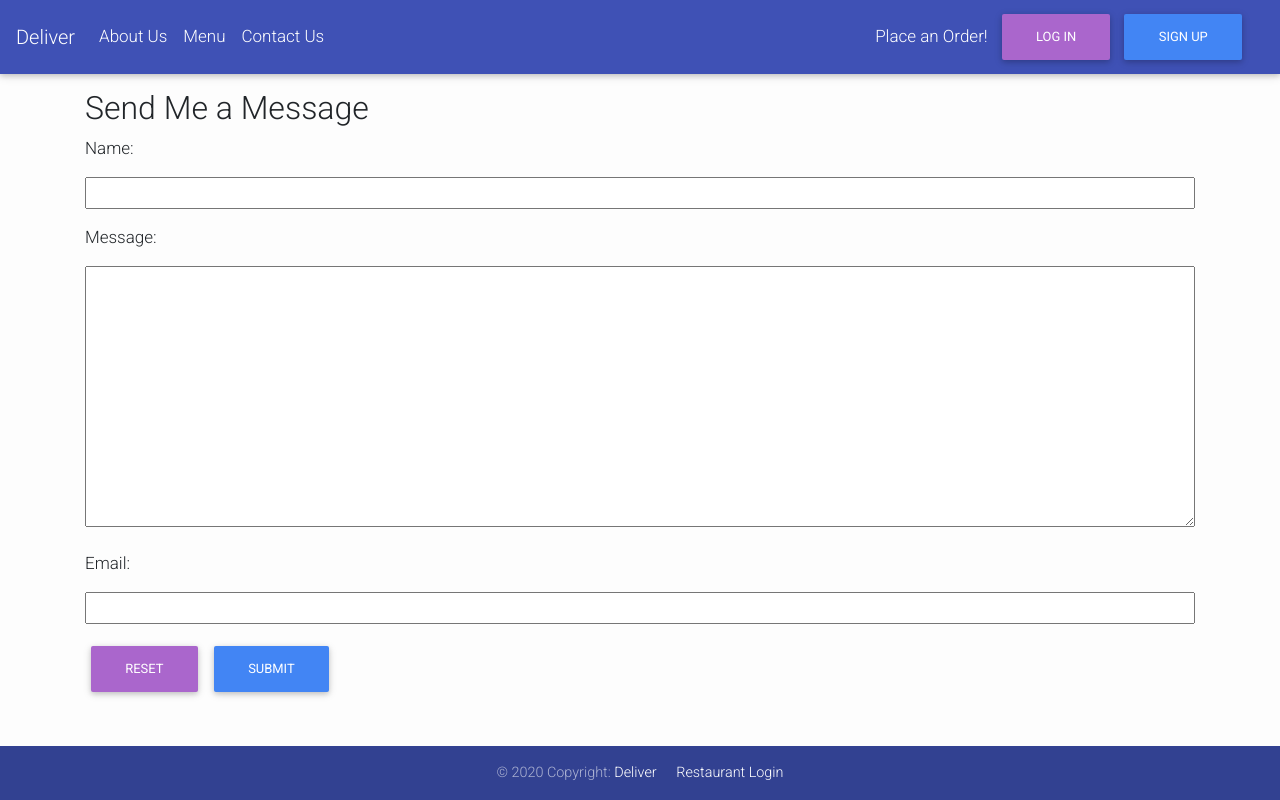
After one commit to abdulwahed-mansour/django-x, a Django app: page /contact/ in a window 1280 px wide. The commit adds this page. Run offline with Django 3.2, Linux system fonts and the light colour scheme; some libraries are stand-ins or nearby versions.

Commit message:
contact form done!

```diff
--- /dev/null
+++ b/pages/forms.py
@@ -0,0 +1,37 @@
+from django import forms
+from django.contrib.auth.forms import UserCreationForm
+from django.contrib.auth.models import User
+
+
+def should_be_empty(value):
+    if value:
+        raise forms.ValidationError('Field is not empty')
+
+
+class ContactForm(forms.Form):
+    name = forms.CharField(max_length=80)
+    message = forms.CharField(widget=forms.Textarea)
+    email = forms.EmailField()
+    forcefield = forms.CharField(
+        required=False, widget=forms.HiddenInput, label="Leave empty", validators=[should_be_empty])
+
+
+# Override the UserCreationForm
+class UserCreateForm(UserCreationForm):
+    email = forms.EmailField(required=True, label='Email', error_messages={'exists': 'This already exists!'})
+
+    class Meta:
+        model = User
+        fields = ('username', 'email', 'password1', 'password2')
+
+    def save(self, commit=True):
+        user = super(UserCreateForm, self).save(commit=False)
+        user.email = self.cleaned_data['email']
+        if commit:
+            user.save()
+        return user
+
+    def clean_email(self):
+        if User.objects.filter(email=self.cleaned_data['email']).exists():
+            raise forms.ValidationError(self.fields['email'].error_messages['exists'])
+        return self.cleaned_data['email']
--- a/pages/urls.py
+++ b/pages/urls.py
@@ -1,8 +1,9 @@
 from django.urls import path
-
+from . import views
 from .views import HomePageView, AboutPageView
 
 urlpatterns = [
     path('', HomePageView.as_view(), name='home'),
     path('about/', AboutPageView.as_view(), name='about'),
+    path('contact/', views.contact_form, name='contact'),
 ]
--- a/pages/views.py
+++ b/pages/views.py
@@ -1,3 +1,14 @@
+from django.shortcuts import render, redirect
+from django.views import generic
+# from .models import Post
+
+from .forms import ContactForm
+from django.core.mail import send_mail, BadHeaderError
+from django.http import HttpResponse
+
+from django.contrib.auth import authenticate, login
+from .forms import UserCreateForm
+
 from django.views.generic import TemplateView
 
 
@@ -7,3 +18,20 @@ class HomePageView(TemplateView):
 
 class AboutPageView(TemplateView):
     template_name = 'pages/about.html'
+
+
+def contact_form(request):
+    form = ContactForm()
+    if request.method == 'POST':
+        form = ContactForm(request.POST)
+        if form.is_valid():
+            subject = f'Message from {form.cleaned_data["name"]}'
+            message = form.cleaned_data["message"]
+            sender = form.cleaned_data["email"]
+            recipients = ['abdulwahed.mansour@gmail.com']
+            try:
+                send_mail(subject, message, sender, recipients, fail_silently=True)
+            except BadHeaderError:
+                return HttpResponse('Invalid header found')
+            return HttpResponse('Success...Your email has been sent')
+    return render(request, 'pages/contact.html', {'form': form})
--- a/static/css/base.css
+++ b/static/css/base.css
@@ -1,3 +1,27 @@
+body{
+    font-family: "Roboto", sans-serif;
+    font-size: 17px;
+    background-color:  #fdfdfd;
+
+}
+
+
+
+.footer {
+    position: fixed;
+    left: 0;
+    bottom: 0;
+    width: 100%;
+    background-color: #3398E1;
+    color: white;
+    text-align: center;
+}
+
+.shadow {
+    box-shadow: 0 4px 2px -2px rgba(0, 0, 0, 0.1);
+
+
+
 .sidebar-nav {
     margin-top: 20px;
     padding: 0;
--- /dev/null
+++ b/templates/pages/contact.html
@@ -0,0 +1,44 @@
+{% extends 'base.html'%}
+{% block content %}
+
+<style>
+        .container{
+             padding-top: 15px;
+        }
+
+    #id_name{
+        width:100%
+        }
+
+    #id_message{
+        width:100%
+        }
+
+    #id_email{
+        width:100%
+        }
+</style>
+
+<div class="container ">
+    <h2>Send Me a Message</h2>
+    <form action="" method="POST">
+        {% csrf_token %}
+
+        {% for hidden in form.hidden_fields %}
+        {{ hidden }}
+        {% endfor %}
+
+        {% for field in form.visible_fields %}
+        <div class="form-group">
+            {{ field.errors }}
+            <label>{{ field.label_tag }}</label>
+            <p>{{ field }}</p>
+        </div>
+        {% endfor %}
+        <button type="reset" class="btn btn-secondary">Reset</button>
+         <button type="submit" class="btn btn-primary">Submit</button>
+    </form>
+</div>
+
+
+{% endblock content %}
--- a/templates/pages/navigation.html
+++ b/templates/pages/navigation.html
@@ -10,6 +10,9 @@
       </li>
       <li class="nav-item">
         <a class="nav-link" href="#">Menu</a>
+      </li>
+      <li class="nav-item">
+        <a class="nav-link" href="{% url 'contact' %}">Contact Us</a>
       </li>
     </ul>
     <ul class="navbar-nav">
```
Also changed, not shown: config/settings.py (+11 -0 lines).
